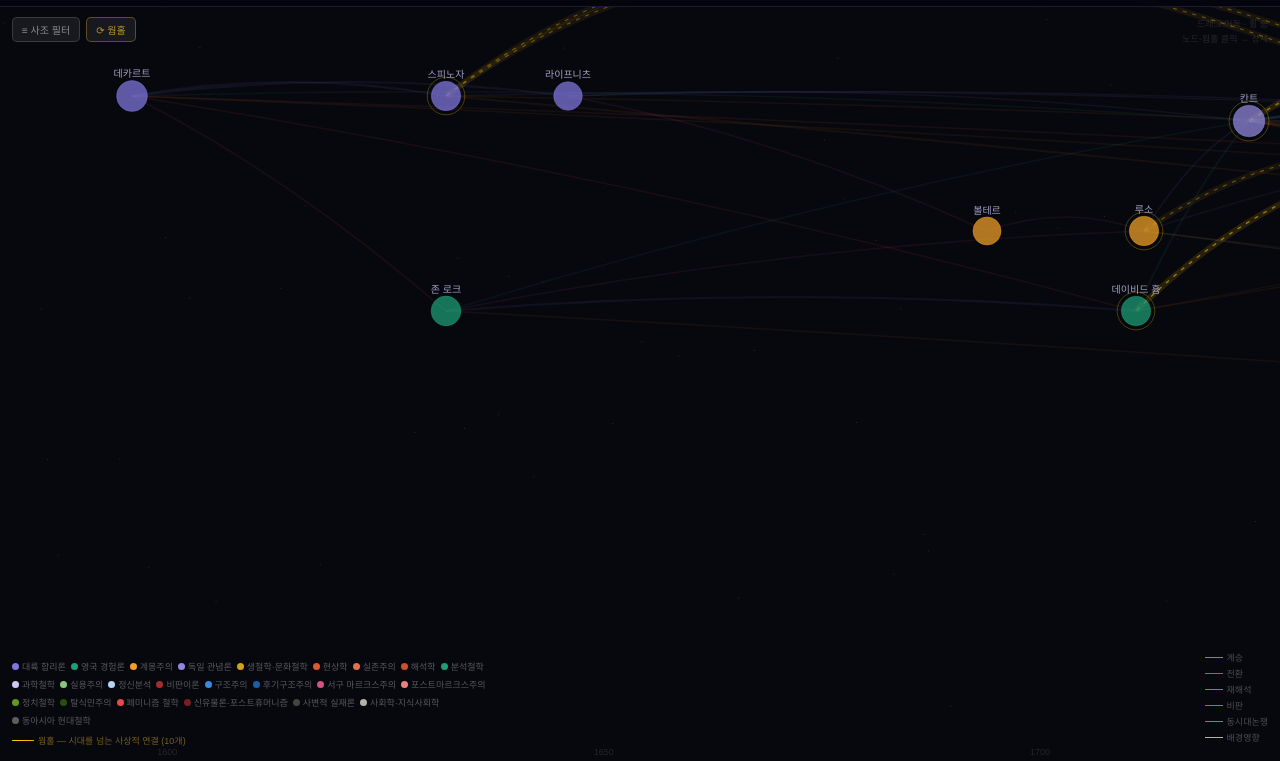
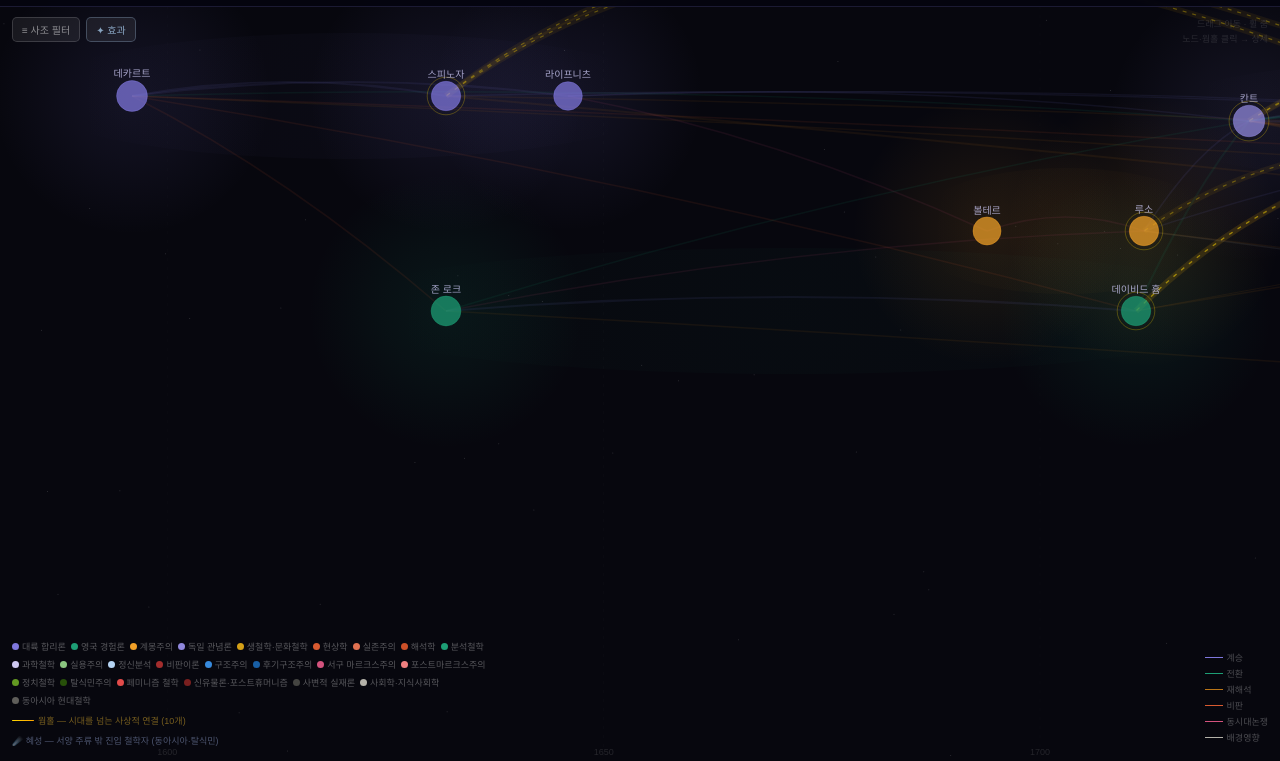
Before and after one commit to opethianist-stack/philosophy-universe, a plain HTML site: page index.html in a window 1280 px wide. Shown: the part 39-800 px from the top of the page. Drawn offline with Linux system fonts and the light colour scheme.

Commit message:
Add files via upload

```diff
--- a/index.html
+++ b/index.html
@@ -31,15 +31,17 @@ canvas:active{cursor:grabbing;}
 #filter-panel label{display:flex;align-items:center;gap:5px;font-size:10px;color:rgba(255,255,255,0.55);cursor:pointer;margin-bottom:5px;}
 #filter-panel input{width:11px;height:11px;cursor:pointer;accent-color:#7F77DD;}
 #filter-panel i{width:8px;height:8px;border-radius:50%;display:inline-block;flex-shrink:0;}
-#wormhole-panel{position:absolute;top:82px;left:12px;background:rgba(6,6,18,0.97);border:0.5px solid rgba(255,200,50,0.25);border-radius:8px;padding:10px 12px;z-index:15;display:none;min-width:230px;}
-#wormhole-panel h4{font-size:10px;color:rgba(255,200,50,0.6);margin-bottom:8px;letter-spacing:1px;}
-#wormhole-panel label{display:flex;align-items:center;gap:5px;font-size:10px;color:rgba(255,255,255,0.5);cursor:pointer;margin-bottom:5px;}
-#wormhole-panel input{width:11px;height:11px;cursor:pointer;accent-color:#FFD700;}
+#fx-panel{position:absolute;top:82px;left:12px;background:rgba(6,6,18,0.97);border:0.5px solid rgba(120,115,200,0.2);border-radius:8px;padding:10px 14px;z-index:15;display:none;min-width:220px;}
+#fx-panel h4{font-size:10px;color:rgba(255,255,255,0.35);margin-bottom:10px;letter-spacing:1px;}
+#fx-panel label{display:flex;align-items:center;gap:6px;font-size:10px;color:rgba(255,255,255,0.55);cursor:pointer;margin-bottom:8px;}
+#fx-panel input{cursor:pointer;accent-color:#7F77DD;}
+.fx-desc{font-size:9px;color:rgba(255,255,255,0.25);margin-left:18px;margin-top:-5px;margin-bottom:8px;line-height:1.5;}
 #legend{position:absolute;bottom:14px;left:12px;display:flex;flex-wrap:wrap;gap:5px;max-width:480px;z-index:10;}
 #legend span{font-size:9px;color:rgba(255,255,255,0.32);display:flex;align-items:center;gap:3px;}
 #legend i{width:7px;height:7px;border-radius:50%;flex-shrink:0;display:inline-block;}
 #wh-leg{font-size:9px;color:rgba(255,200,50,0.45);display:flex;align-items:center;gap:4px;margin-top:2px;width:100%;}
 #wh-leg span{width:22px;height:1.5px;background:linear-gradient(90deg,#FFD700,#FFA500);display:inline-block;border-radius:1px;}
+#comet-leg{font-size:9px;color:rgba(180,200,255,0.4);display:flex;align-items:center;gap:4px;margin-top:2px;width:100%;}
 #rel-legend{position:absolute;bottom:14px;right:12px;z-index:10;}
 #rel-legend div{font-size:9px;color:rgba(255,255,255,0.28);display:flex;align-items:center;gap:4px;margin-bottom:3px;}
 #rel-legend .rl{width:18px;height:1.5px;display:inline-block;}
@@ -78,7 +80,7 @@ canvas:active{cursor:grabbing;}
   </div>
   <div id="panels">
     <button class="panel-btn" onclick="togglePanel('filter-panel')">≡ 사조 필터</button>
-    <button class="panel-btn" style="color:rgba(255,200,50,0.7);border-color:rgba(255,200,50,0.3);" onclick="togglePanel('wormhole-panel')">⟳ 웜홀</button>
+    <button class="panel-btn" style="color:rgba(180,220,255,0.7);border-color:rgba(180,220,255,0.25);" onclick="togglePanel('fx-panel')">✦ 효과</button>
   </div>
   <div id="filter-panel">
     <h4>사조 선택</h4>
@@ -107,12 +109,14 @@ canvas:active{cursor:grabbing;}
     <label><input type="checkbox" checked data-trad="sociology"><i style="background:#B4B2A9"></i>사회학·지식사회학</label>
     <label><input type="checkbox" checked data-trad="east-asian"><i style="background:#5F5E5A"></i>동아시아 현대철학</label>
   </div>
-  <div id="wormhole-panel">
-    <h4>⟳ 웜홀 — 시대를 넘는 사상적 연결</h4>
-    <label><input type="checkbox" checked id="wh-toggle"> 웜홀 표시</label>
-    <div style="margin-top:8px;font-size:10px;color:rgba(255,255,255,0.28);line-height:1.7;">
-      황금빛 점선은 시간적으로 멀지만<br>사상적으로 강하게 연결된 철학자들이에요.<br>선 위에 마우스를 올리면 설명이 나와요.<br>웜홀 노드 주변엔 황금빛 링이 표시돼요.
-    </div>
+  <div id="fx-panel">
+    <h4>✦ 시각 효과</h4>
+    <label><input type="checkbox" checked id="neb-toggle"> 🌌 성운 (Nebula)</label>
+    <p class="fx-desc">같은 사조 철학자들 주변에<br>반투명 가스 구름을 표시해요.<br>별들이 성운에서 태어나듯,<br>사상도 전통 안에서 탄생해요.</p>
+    <label><input type="checkbox" checked id="wh-toggle"> ⟳ 웜홀 (Wormhole)</label>
+    <p class="fx-desc">시대는 멀지만 사상적으로<br>강하게 연결된 철학자를<br>황금빛 점선으로 표시해요.<br>선 위에 마우스를 올리면 설명이 나와요.</p>
+    <label style="color:rgba(180,200,255,0.6);">☄️ 혜성 (Comet)</label>
+    <p class="fx-desc">서양 주류 밖에서 진입한<br>동아시아·탈식민 철학자들에게<br>꼬리 효과가 표시돼요.<br>(항상 켜짐)</p>
   </div>
   <div id="hint">드래그 이동 · 휠 줌<br>노드·웜홀 클릭 → 상세</div>
   <div id="legend">
@@ -141,6 +145,7 @@ canvas:active{cursor:grabbing;}
     <span><i style="background:#B4B2A9"></i>사회학·지식사회학</span>
     <span><i style="background:#5F5E5A"></i>동아시아 현대철학</span>
     <div id="wh-leg"><span></span>웜홀 — 시대를 넘는 사상적 연결 (10개)</div>
+    <div id="comet-leg">☄️ 혜성 — 서양 주류 밖 진입 철학자 (동아시아·탈식민)</div>
   </div>
   <div id="rel-legend">
     <div><span class="rl" style="background:#7F77DD"></span>계승</div>
@@ -178,6 +183,9 @@ const TRAD_KO = {
   'sociology':'사회학·지식사회학','east-asian':'동아시아 현대철학',
 };
 
+// 혜성 철학자: 서양 주류 밖에서 진입한 사상가들
+const COMET_IDS = new Set(['karatani','azuma','han','fanon','said','mbembe','chakrabarty','dewey','bhaskar']);
+
 const canvas = document.getElementById('cv');
 const ctx = canvas.getContext('2d');
 const app = document.getElementById('app');
@@ -191,11 +199,13 @@ window.addEventListener('resize', resize);
 
 const PH = {};
 RAW.n.forEach(n => {
-  PH[n[0]] = {id:n[0], name:n[1], life:n[2], x:n[3], y:n[4],
+  PH[n[0]] = {
+    id:n[0], name:n[1], life:n[2], x:n[3], y:n[4],
     r:n[5], color:n[6], summary:n[7], q:n[8],
     themes:n[9].split('|').filter(Boolean),
     works:n[10].split('|').filter(Boolean),
-    inf:n[11], beg:n[12], trad:n[13], visible:true};
+    inf:n[11], beg:n[12], trad:n[13], visible:true
+  };
 });
 
 const LINKS = RAW.l.map(l => ({s:l[0],t:l[1],type:l[2],str:l[3],color:l[4],desc:l[5]}));
@@ -205,7 +215,7 @@ const CW = RAW.w;
 let ox=0, oy=50, sc=1;
 let drag=false, lx=0, ly=0, moved=false;
 let sel=null, hovId=null;
-let showWormholes=true;
+let showWormholes=true, showNebula=true;
 let animFrame=0;
 
 // 필터
@@ -222,6 +232,9 @@ function applyFilter() {
 document.getElementById('wh-toggle').addEventListener('change', e => {
   showWormholes = e.target.checked; draw();
 });
+document.getElementById('neb-toggle').addEventListener('change', e => {
+  showNebula = e.target.checked; draw();
+});
 
 let openPanel = null;
 function togglePanel(id) {
@@ -232,15 +245,132 @@ function togglePanel(id) {
   openPanel = isOpen ? null : id;
 }
 
-const STARS = Array.from({length:150}, () => [Math.random()*CW, Math.random()*700]);
+const STARS = Array.from({length:160}, () => [Math.random()*CW, Math.random()*750]);
 
 function w2s(x,y) { return {x:x*sc+ox, y:y*sc+oy}; }
 function s2w(x,y) { return {x:(x-ox)/sc, y:(y-oy)/sc}; }
 
+// ── 성운 그리기 ──────────────────────────────────────
+function drawNebulae() {
+  if (!showNebula) return;
+
+  // 사조별 노드 그룹화
+  const groups = {};
+  Object.values(PH).forEach(p => {
+    if (!p.visible) return;
+    if (!groups[p.trad]) groups[p.trad] = [];
+    groups[p.trad].push(p);
+  });
+
+  Object.entries(groups).forEach(([trad, nodes]) => {
+    if (nodes.length < 2) return;
+    const color = (RAW.colors && RAW.colors[trad]) || '#888888';
+
+    // 각 노드마다 방사형 그라디언트 블롭 (겹쳐서 성운 효과)
+    ctx.save();
+    nodes.forEach(p => {
+      const pos = w2s(p.x, p.y);
+      // 화면 밖이면 스킵
+      if (pos.x < -200 || pos.x > W+200 || pos.y < -200 || pos.y > H+200) return;
+
+      const baseR = (p.r + 28) * Math.min(sc, 2);
+      const outerR = baseR * 3.2;
+
+      const grd = ctx.createRadialGradient(pos.x, pos.y, baseR*0.3, pos.x, pos.y, outerR);
+      grd.addColorStop(0,   color + '18');  // 중심 약간 밝게
+      grd.addColorStop(0.4, color + '10');
+      grd.addColorStop(1,   color + '00');  // 가장자리 투명
+
+      ctx.beginPath();
+      ctx.arc(pos.x, pos.y, outerR, 0, Math.PI*2);
+      ctx.fillStyle = grd;
+      ctx.fill();
+    });
+    ctx.restore();
+
+    // 클러스터 전체를 아우르는 큰 헤일로 (사조 전체 영역 표시)
+    const xs = nodes.map(p => w2s(p.x, p.y).x);
+    const ys = nodes.map(p => w2s(p.x, p.y).y);
+    const cx2 = (Math.min(...xs) + Math.max(...xs)) / 2;
+    const cy2 = (Math.min(...ys) + Math.max(...ys)) / 2;
+    const rx = (Math.max(...xs) - Math.min(...xs)) / 2 + 55 * Math.min(sc, 1.5);
+    const ry = Math.max(35 * Math.min(sc, 1.5), (Math.max(...ys) - Math.min(...ys)) / 2 + 35 * Math.min(sc, 1.5));
+
+    if (rx < 2 || ry < 2) return;
+
+    ctx.save();
+    ctx.scale(1, 1);
+    const haloGrd = ctx.createRadialGradient(cx2, cy2, 0, cx2, cy2, Math.max(rx, ry));
+    haloGrd.addColorStop(0,   color + '08');
+    haloGrd.addColorStop(0.6, color + '05');
+    haloGrd.addColorStop(1,   color + '00');
+
+    ctx.beginPath();
+    ctx.ellipse(cx2, cy2, rx * 1.2, ry * 1.8, 0, 0, Math.PI*2);
+    ctx.fillStyle = haloGrd;
+    ctx.fill();
+    ctx.restore();
+  });
+}
+
+// ── 혜성 꼬리 그리기 ──────────────────────────────────
+function drawComets() {
+  COMET_IDS.forEach(id => {
+    const p = PH[id];
+    if (!p || !p.visible) return;
+    const pos = w2s(p.x, p.y);
+    if (pos.x < -100 || pos.x > W+100 || pos.y < -100 || pos.y > H+100) return;
+
+    const r = p.r * Math.min(sc, 2.2);
+    // 꼬리 방향: 좌측 (서양 철학 전통 방향)
+    const tailLen = Math.max(60, 100 * Math.min(sc, 1.8));
+    const spread = 0.35;
+    const angle = Math.PI; // 왼쪽
+
+    // 애니메이션 펄스
+    const pulse = 0.55 + 0.45 * Math.sin(animFrame * 0.04 + p.x * 0.003);
+
+    // 꼬리 그라디언트 (삼각형)
+    const ex = pos.x + Math.cos(angle) * tailLen;
+    const ey = pos.y + Math.sin(angle) * tailLen;
+    const grd = ctx.createLinearGradient(pos.x, pos.y, ex, ey);
+    grd.addColorStop(0,   p.color + Math.round(pulse * 180).toString(16).padStart(2,'0'));
+    grd.addColorStop(0.5, p.color + '22');
+    grd.addColorStop(1,   p.color + '00');
+
+    const t1x = pos.x + Math.cos(angle - spread) * tailLen;
+    const t1y = pos.y + Math.sin(angle - spread) * tailLen;
+    const t2x = pos.x + Math.cos(angle + spread) * tailLen;
+    const t2y = pos.y + Math.sin(angle + spread) * tailLen;
+
+    ctx.save();
+    ctx.beginPath();
+    ctx.moveTo(pos.x, pos.y);
+    ctx.lineTo(t1x, t1y);
+    ctx.lineTo(ex, ey);
+    ctx.lineTo(t2x, t2y);
+    ctx.closePath();
+    ctx.fillStyle = grd;
+    ctx.fill();
+
+    // 혜성 핵 글로우
+    const coreGrd = ctx.createRadialGradient(pos.x, pos.y, 0, pos.x, pos.y, r * 2);
+    coreGrd.addColorStop(0, p.color + Math.round(pulse * 120).toString(16).padStart(2,'0'));
+    coreGrd.addColorStop(1, p.color + '00');
+    ctx.beginPath();
+    ctx.arc(pos.x, pos.y, r * 2, 0, Math.PI*2);
+    ctx.fillStyle = coreGrd;
+    ctx.fill();
+    ctx.restore();
+  });
+}
+
+// ── 메인 드로우 ──────────────────────────────────────
 function draw() {
   ctx.clearRect(0,0,W,H);
   ctx.fillStyle = '#07070e'; ctx.fillRect(0,0,W,H);
 
+  // 1. 별 배경
   ctx.fillStyle = 'rgba(255,255,255,0.18)';
   STARS.forEach(([sx,sy]) => {
     const p = w2s(sx,sy);
@@ -249,6 +379,10 @@ function draw() {
     }
   });
 
+  // 2. 성운 (노드 아래 레이어)
+  drawNebulae();
+
+  // 3. 연도선
   ctx.setLineDash([3,6]); ctx.lineWidth=0.5;
   ctx.strokeStyle='rgba(255,255,255,0.04)';
   [1600,1650,1700,1750,1800,1850,1900,1950,2000].forEach(yr => {
@@ -263,8 +397,13 @@ function draw() {
   });
   ctx.setLineDash([]);
 
+  // 4. 혜성 꼬리 (링크 아래)
+  drawComets();
+
+  // 5. 웜홀
   if(showWormholes) drawWormholes();
 
+  // 6. 일반 링크
   LINKS.forEach(l => {
     const a=PH[l.s], b=PH[l.t];
     if(!a||!b||!a.visible||!b.visible) return;
@@ -280,6 +419,7 @@ function draw() {
     ctx.stroke();
   });
 
+  // 7. 노드
   Object.values(PH).forEach(p => {
     if(!p.visible) return;
     const pos = w2s(p.x,p.y);
@@ -288,6 +428,7 @@ function draw() {
     const isSel = sel&&sel.id===p.id;
     const isHov = hovId===p.id;
 
+    // 웜홀 링
     const inWH = showWormholes && WORMHOLES.some(w => w[0]===p.id||w[1]===p.id);
     if(inWH) {
       const pulse = 0.5+0.5*Math.sin(animFrame*0.03);
@@ -320,12 +461,10 @@ function draw() {
 
 function drawWormholes() {
   WORMHOLES.forEach(wh => {
-    const sid=wh[0], tid=wh[1];
-    const a=PH[sid], b=PH[tid];
+    const a=PH[wh[0]], b=PH[wh[1]];
     if(!a||!b||!a.visible||!b.visible) return;
     const pa=w2s(a.x,a.y), pb=w2s(b.x,b.y);
-    const dx=pb.x-pa.x, dy=pb.y-pa.y;
-    const len=Math.hypot(dx,dy);
+    const dx=pb.x-pa.x, dy=pb.y-pa.y, len=Math.hypot(dx,dy);
     const cx1=pa.x+dx*0.3, cy1=pa.y+dy*0.3-len*0.25;
     const cx2=pa.x+dx*0.7, cy2=pa.y+dy*0.7+len*0.25;
 
@@ -370,6 +509,7 @@ function zm(f) {
   ox=cx-wb.x*sc; oy=cy-wb.y*sc; draw();
 }
 
+// 검색
 const searchEl=document.getElementById('search');
 const resultsEl=document.getElementById('search-results');
 searchEl.addEventListener('input',()=>{
@@ -388,6 +528,7 @@ function goTo(id) {
   sel=p; draw(); showCard(p);
 }
 
+// 마우스
 canvas.addEventListener('wheel',e=>{
   e.preventDefault();
   const rect=canvas.getBoundingClientRect();
@@ -399,22 +540,22 @@ canvas.addEventListener('wheel',e=>{
 
 canvas.addEventListener('mousedown',e=>{drag=true;moved=false;lx=e.clientX;ly=e.clientY;});
 canvas.addEventListener('mousemove',e=>{
-  if(drag) {
-    const dx=e.clientX-lx, dy=e.clientY-ly;
-    if(Math.abs(dx)+Math.abs(dy)>3) moved=true;
-    ox+=dx; oy+=dy; lx=e.clientX; ly=e.clientY; draw();
+  if(drag){
+    const dx=e.clientX-lx,dy=e.clientY-ly;
+    if(Math.abs(dx)+Math.abs(dy)>3)moved=true;
+    ox+=dx;oy+=dy;lx=e.clientX;ly=e.clientY;draw();
   } else {
     const rect=canvas.getBoundingClientRect();
     const mx=e.clientX-rect.left, my=e.clientY-rect.top;
     const wpos=s2w(mx,my);
     let hit=null;
     Object.values(PH).forEach(p=>{
-      if(p.visible&&Math.hypot(p.x-wpos.x,p.y-wpos.y)<p.r+8) hit=p.id;
+      if(p.visible&&Math.hypot(p.x-wpos.x,p.y-wpos.y)<p.r+8)hit=p.id;
     });
     if(hit!==hovId){hovId=hit;draw();}
     const tip=document.getElementById('tip');
     const wtip=document.getElementById('wormhole-tip');
-    if(hit) {
+    if(hit){
       tip.textContent=PH[hit].name+' '+PH[hit].life;
       tip.style.display='block';
       tip.style.left=(mx+14)+'px'; tip.style.top=(my-32)+'px';
@@ -422,7 +563,7 @@ canvas.addEventListener('mousemove',e=>{
     } else {
       tip.style.display='none';
       const wh=getWormholeHover(mx,my);
-      if(wh) {
+      if(wh){
         const na=PH[wh[0]]?PH[wh[0]].name:wh[0];
         const nb=PH[wh[1]]?PH[wh[1]].name:wh[1];
         wtip.innerHTML='<div style="color:rgba(255,200,50,0.8);font-size:10px;margin-bottom:3px;">&#x27F3; 웜홀: '+na+' &#x21D4; '+nb+'</div><div style="color:rgba(255,255,255,0.55);font-size:10px;">'+wh[2]+'</div>';
@@ -436,15 +577,15 @@ canvas.addEventListener('mousemove',e=>{
 });
 canvas.addEventListener('mouseup',e=>{
   drag=false;
-  if(!moved) {
+  if(!moved){
     const rect=canvas.getBoundingClientRect();
     const wpos=s2w(e.clientX-rect.left,e.clientY-rect.top);
     let hit=null;
     Object.values(PH).forEach(p=>{
-      if(p.visible&&Math.hypot(p.x-wpos.x,p.y-wpos.y)<p.r+8) hit=p;
+      if(p.visible&&Math.hypot(p.x-wpos.x,p.y-wpos.y)<p.r+8)hit=p;
     });
-    if(hit) showCard(hit);
-    else {sel=null;document.getElementById('card').style.display='none';draw();}
+    if(hit)showCard(hit);
+    else{sel=null;document.getElementById('card').style.display='none';draw();}
   }
 });
 canvas.addEventListener('mouseleave',()=>{
@@ -454,6 +595,7 @@ canvas.addEventListener('mouseleave',()=>{
   draw();
 });
 
+// 터치
 let tpinch=0;
 canvas.addEventListener('touchstart',e=>{
   e.preventDefault();
@@ -469,7 +611,7 @@ canvas.addEventListener('touchmove',e=>{
     const dx=e.touches[0].clientX-lx,dy=e.touches[0].clientY-ly;
     if(Math.abs(dx)+Math.abs(dy)>3)moved=true;
     ox+=dx;oy+=dy;lx=e.touches[0].clientX;ly=e.touches[0].clientY;draw();
-  }else if(e.touches.length===2){
+  } else if(e.touches.length===2){
     const dist=Math.hypot(e.touches[0].clientX-e.touches[1].clientX,e.touches[0].clientY-e.touches[1].clientY);
     const f=dist/tpinch;tpinch=dist;
     const cx=(e.touches[0].clientX+e.touches[1].clientX)/2;
@@ -494,12 +636,12 @@ canvas.addEventListener('touchend',e=>{
 });
 
 function showCard(p) {
-  sel=p;draw();
+  sel=p; draw();
   document.getElementById('cn').textContent=p.name;
   document.getElementById('cl').textContent=p.life+' · 영향력 '+Math.round(p.inf*100)+'% · 입문 중요도 '+Math.round(p.beg*100)+'%';
   const tradKo=TRAD_KO[p.trad]||p.trad;
   const tradEl=document.getElementById('ctrad');
-  tradEl.textContent='사조: '+tradKo;
+  tradEl.textContent='사조: '+tradKo+(COMET_IDS.has(p.id)?' ☄️':'');
   tradEl.style.color=(RAW.colors&&RAW.colors[p.trad])||'#6865a8';
   document.getElementById('cq').textContent='\u275d '+p.q;
   document.getElementById('cs').textContent=p.summary;
@@ -519,13 +661,13 @@ function showCard(p) {
 }
 function cc() {
   document.getElementById('card').style.display='none';
-  sel=null;draw();
+  sel=null; draw();
 }
 
-function animate(){
+function animate() {
   animFrame++;
-  if(showWormholes&&WORMHOLES.length) draw();
-  setTimeout(()=>requestAnimationFrame(animate),50);
+  draw();
+  setTimeout(()=>requestAnimationFrame(animate), 50);
 }
 animate();
 resize();
```
